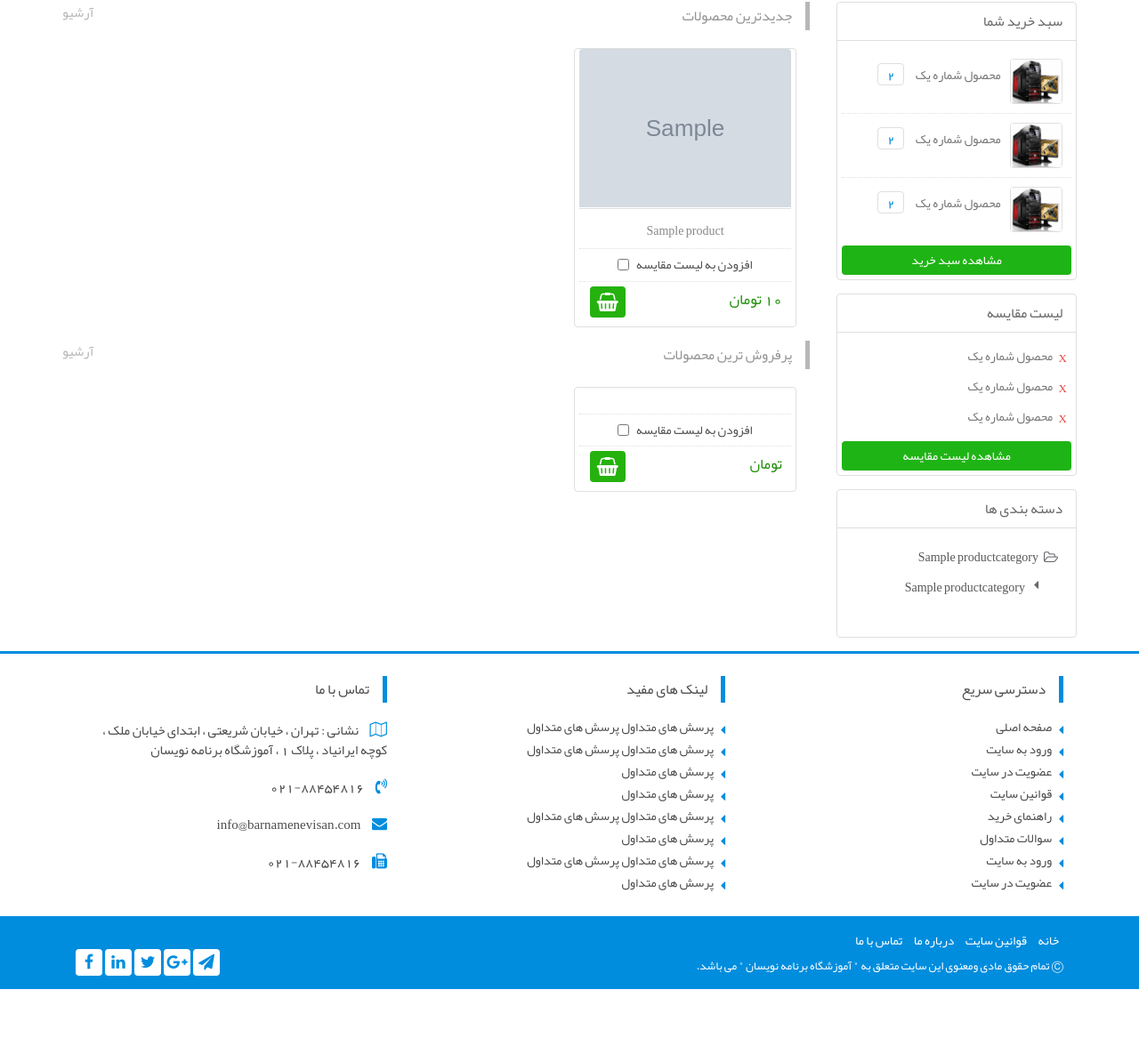
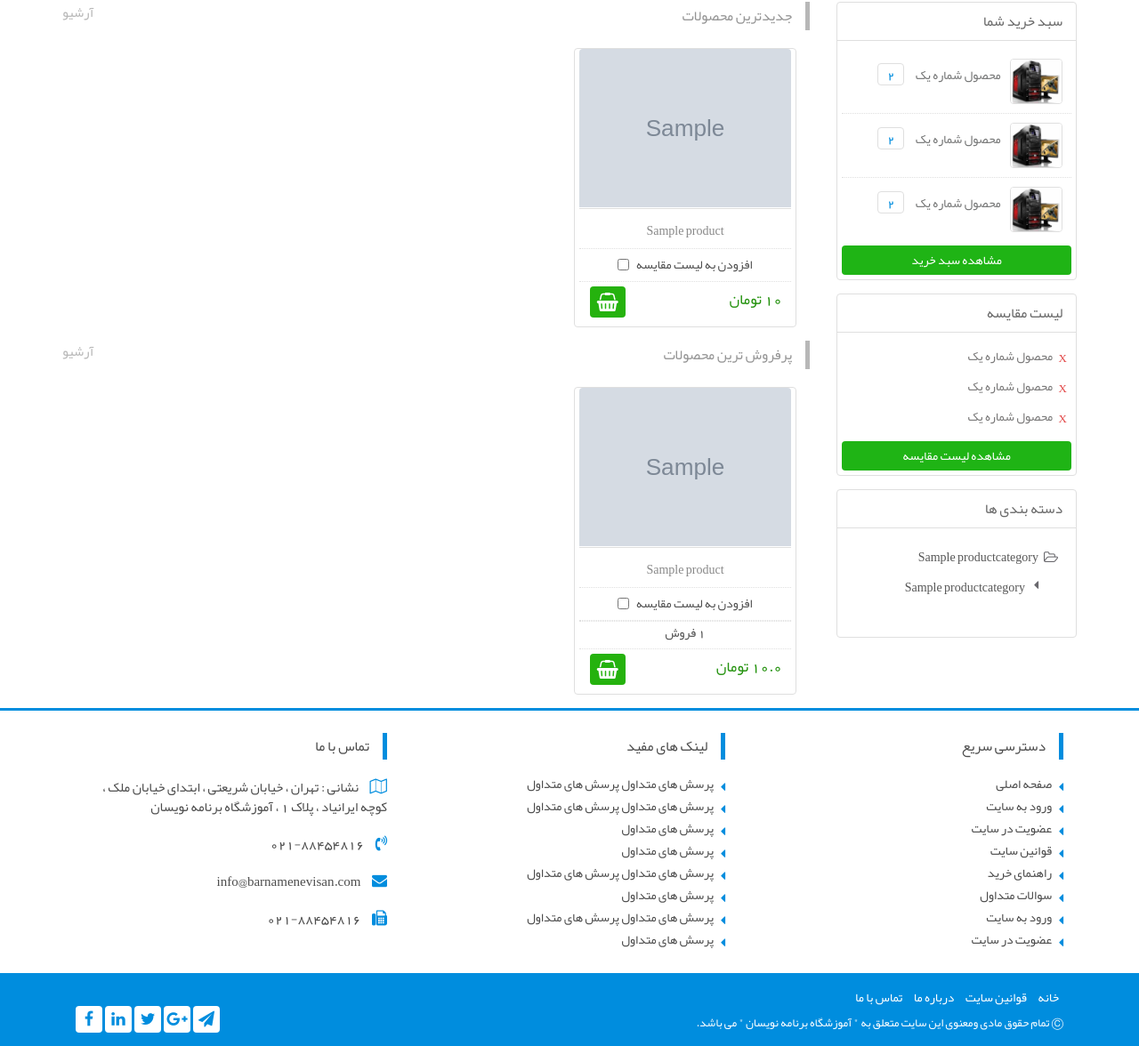
Before and after one commit to MrN-19/StoreEshop, a Django app: page / in a window 1280 px wide. Shown: the part 570-1746 px from the top of the page at 89% size. Before the commit the page ends 1682 px from the top, so only its background shows below. Run offline with Django 4.2, Linux system fonts and the light colour scheme; tables that the repository leaves empty hold one stand-in row (values such as "Sample post"); grey boxes marked "Sample" are stand-in pictures; some libraries are stand-ins or nearby versions.

Commit message:
fix most sell product in home.html

```diff
--- a/templates/home.html
+++ b/templates/home.html
@@ -138,12 +138,15 @@
             <div class="col-md-4 col-sm-6">
                <div class="border-radius">
                   <span>
-                     <img src="{{i.product.image.url}}">
+                     <img src="{{product.product.image.url}}">
                   </span>
-                  <h2> {{i.product.name}} </h2>
+                  <h2> {{product.product.name}} </h2>
                   <h6>افزودن به لیست مقایسه <input type="checkbox"></h6>
+                  <h6>
+                     {{product.count}} فروش
+                  </h6>
                   <span class="col-md-9 col-sm-9 col-xs-9 price-layer">
-                     <label>{{i..product.final_price}} {{currency}}</label>
+                     <label>{{product.product.final_price}} {{currency}}</label>
                   </span>
                   <a href=""
                      class="col-md-2 col-sm-2 col-xs-2 col-md-offset-1 col-sm-offset-1 col-xs-offset-1 buy-button border-radius">
```
